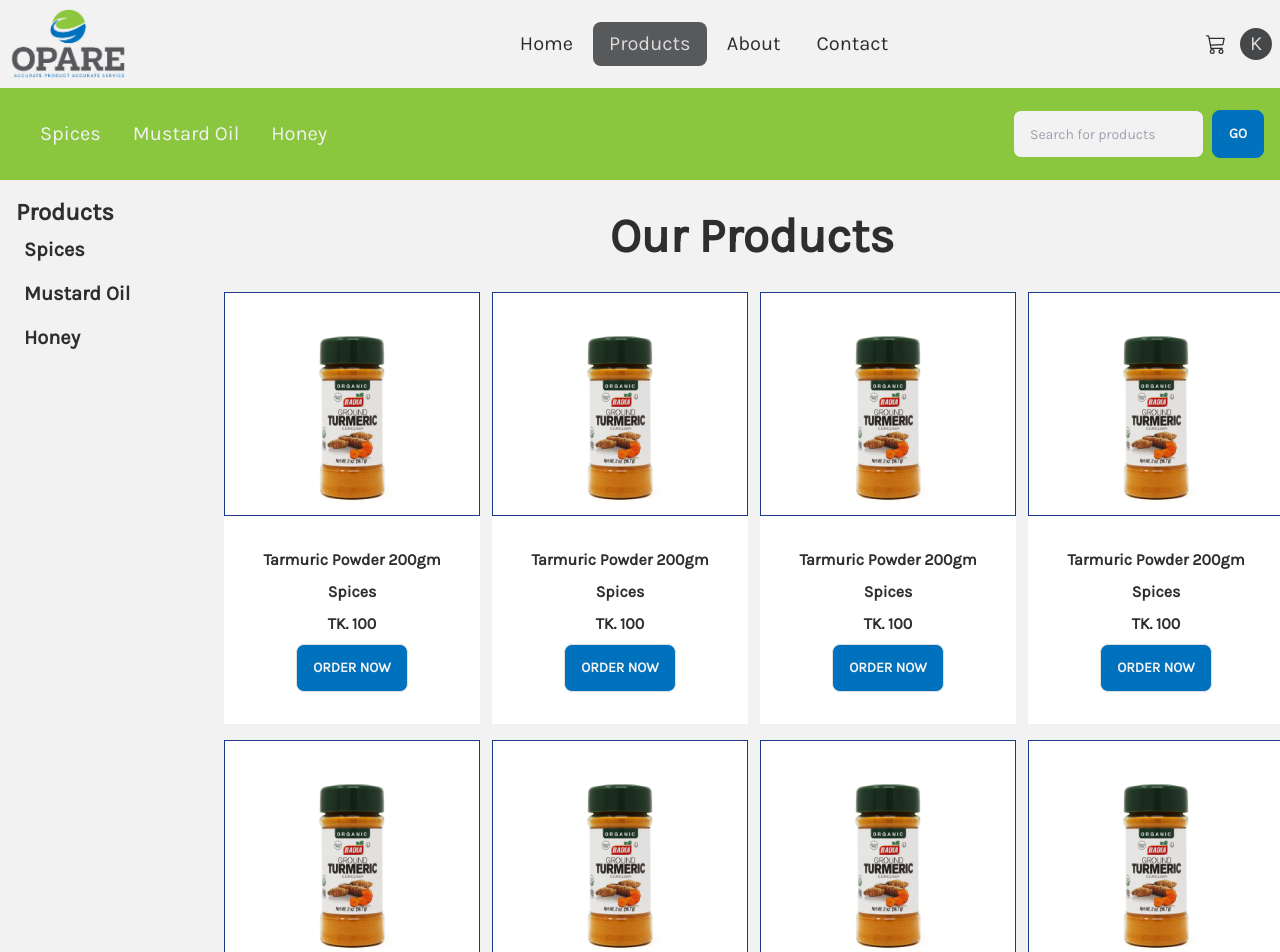
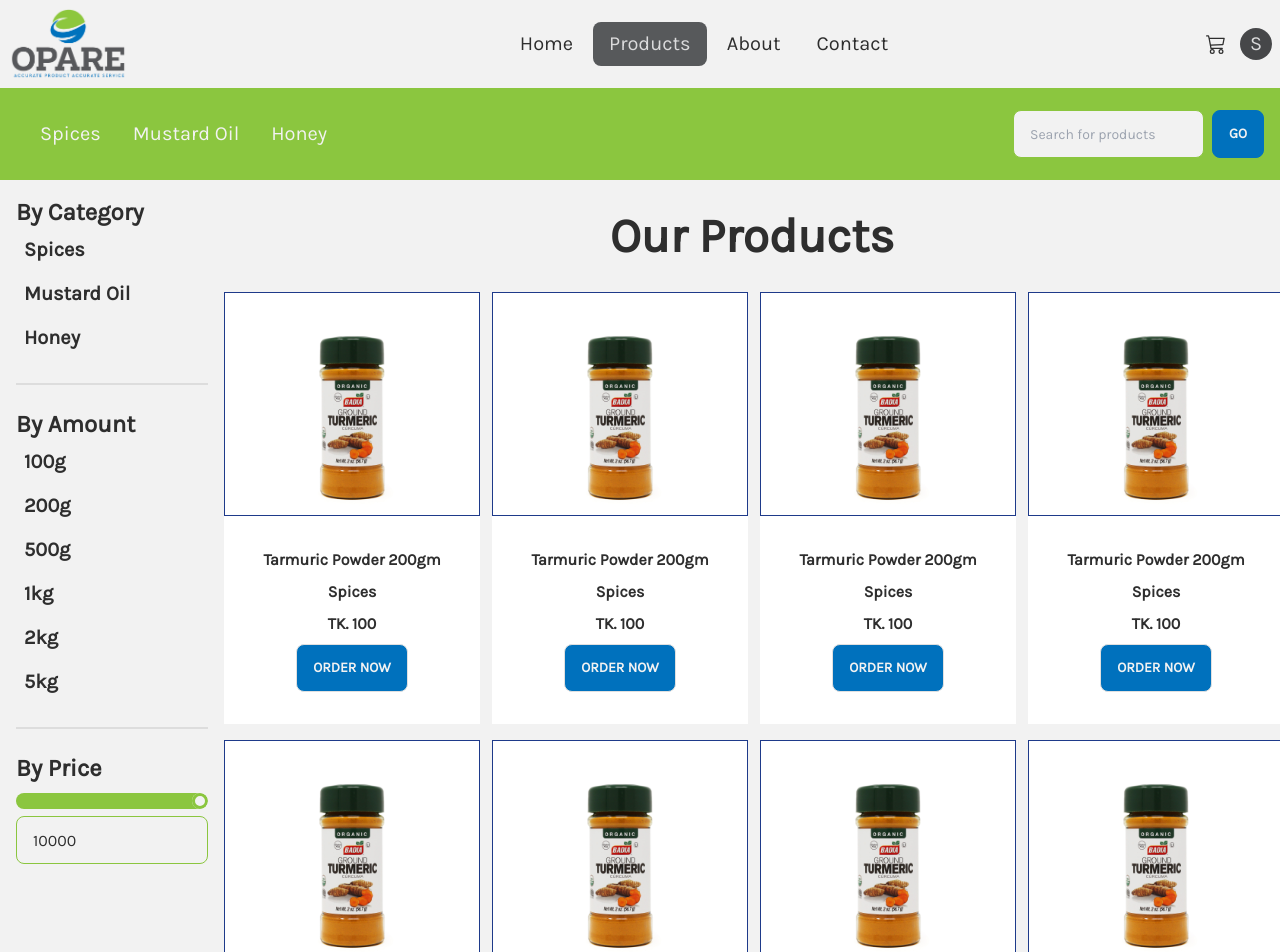
Before and after one commit to aamiraj/opare-app-full, a Next.js app: page /products in a window 1280 px wide. Shown: the top 952 px of the page. Built offline with nearby package versions, Linux system fonts and the light colour scheme.

Commit message:
added filter options

```diff
--- /dev/null
+++ b/src/components/FilterByPrice.tsx
@@ -0,0 +1,49 @@
+"use client";
+
+import React, { useEffect } from "react";
+
+const MIN_PRICE = 0;
+const MAX_PRICE = 10000;
+
+const FilterByPrice = () => {
+  const [price, setPrice] = React.useState(MAX_PRICE);
+
+  useEffect(() => {
+    console.log(price);
+  }, [price]);
+
+  function handleChangePrice(e: React.ChangeEvent<HTMLInputElement>) {
+    const value = parseInt(e.target.value);
+    if (value > MAX_PRICE) {
+      setPrice(MAX_PRICE);
+    } else if (value < MIN_PRICE) {
+      setPrice(MIN_PRICE);
+    } else {
+      setPrice(value);
+    }
+  }
+  return (
+    <div className="my-2">
+      <input
+        type="range"
+        min={MIN_PRICE}
+        max={MAX_PRICE}
+        value={price}
+        className="range range-primary range-xs"
+        step="100"
+        onChange={handleChangePrice}
+      />
+      <input
+        type="number"
+        min={MIN_PRICE}
+        max={MAX_PRICE}
+        placeholder="Price"
+        value={price}
+        onChange={handleChangePrice}
+        className="input input-primary w-full max-w-xs"
+      />
+    </div>
+  );
+};
+
+export default FilterByPrice;
--- a/src/components/Navbar.tsx
+++ b/src/components/Navbar.tsx
@@ -82,7 +82,7 @@
               <div className="dropdown dropdown-end">
                 <label tabIndex={0} className="avatar placeholder">
                   <div className="bg-neutral-focus text-neutral-content rounded-full w-8">
-                    <span className="text-xl">K</span>
+                    <span className="text-xl">S</span>
                   </div>
                 </label>
                 <ul
@@ -117,7 +117,7 @@
       {/**drawer side */}
       <div className="drawer-side z-50">
         <label htmlFor="appdrawer" className="drawer-overlay"></label>
-        <ul className="menu p-4 w-40 h-full bg-base-200">
+        <ul className="menu p-4 w-56 h-full bg-base-100">
           {/* Sidebar content here */}
           {navlinks.map((link, i) => {
             const isActive: boolean = pathname === link.href;
--- a/src/components/Sidebar.tsx
+++ b/src/components/Sidebar.tsx
@@ -1,6 +1,6 @@
 import React from "react";
-import OurProducts from "@/components/OurProducts";
-import { categories } from "@/data/productsdata";
+import { amounts, categories } from "@/data/productsdata";
+import FilterByPrice from "./FilterByPrice";
 
 const Sidebar = ({ Appprops }: { Appprops: React.ReactNode }) => {
   return (
@@ -20,8 +20,9 @@
         <div className="drawer-side">
           <label htmlFor="appdrawer2" className="drawer-overlay"></label>
           <div className="p-4 w-56 h-full bg-base-100 text-base-content">
+            {/** by category products */}
             <div className="grid place-content-start font-bold text-2xl">
-              Products
+              By Category
             </div>
             {categories.map((cat) => (
               <div key={cat.id} className="grid place-content-start font-bold">
@@ -30,6 +31,24 @@
                 </a>
               </div>
             ))}
+            <div className="divider"></div>
+            {/** by amount products */}
+            <div className="grid place-content-start font-bold text-2xl">
+              By Amount
+            </div>
+            {amounts.map((amnt) => (
+              <div key={amnt.id} className="grid place-content-start font-bold">
+                <a className="p-1 m-1 cursor-pointer hover:text-primary">
+                  {amnt.amount}
+                </a>
+              </div>
+            ))}
+            <div className="divider"></div>
+            {/** by price products */}
+            <div className="grid place-content-start font-bold text-2xl">
+              By Price
+            </div>
+            <FilterByPrice />
           </div>
         </div>
       </div>
--- a/src/data/productsdata.ts
+++ b/src/data/productsdata.ts
@@ -12,3 +12,30 @@
     categoryName: "Honey",
   },
 ];
+
+export const amounts = [
+  {
+    id: "1",
+    amount: "100g",
+  },
+  {
+    id: "2",
+    amount: "200g",
+  },
+  {
+    id: "3",
+    amount: "500g",
+  },
+  {
+    id: "4",
+    amount: "1kg",
+  },
+  {
+    id: "5",
+    amount: "2kg",
+  },
+  {
+    id: "6",
+    amount: "5kg",
+  },
+];
```
